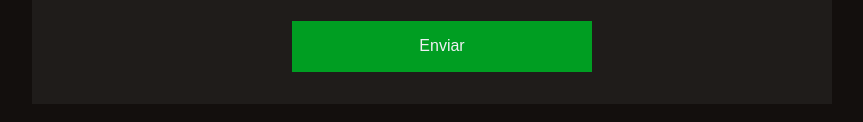
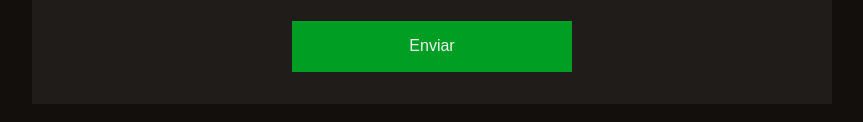
Before and after one commit to BhryanS2/painel, a website: page index.html in a window 1280 px wide. Shown: the part 220-342 px from the top of the page, without its empty margins (208-1071 px from the left). Drawn offline with Linux system fonts and the light colour scheme.

Commit message:
arrumando estilos

```diff
--- a/index.html
+++ b/index.html
@@ -25,9 +25,9 @@
                     <label>Estado</label>
                 </div>
             </div>
-
-            <button onclick=" MostarTempo()">Enviar</button>
-            <!-- <a href="/View">enviar</a> -->
+            <div class='button-container'>
+                <button onclick=" MostarTempo()">Enviar</button>
+            </div>
         </div>
 
         <ul>
--- a/style/style.css
+++ b/style/style.css
@@ -40,6 +40,11 @@ body {
 div.input {
     margin-bottom: 24px;
     position: relative;
+}
+
+.button-container {
+    display: flex;
+    justify-content: center;
 }
 
 input, button {
```
